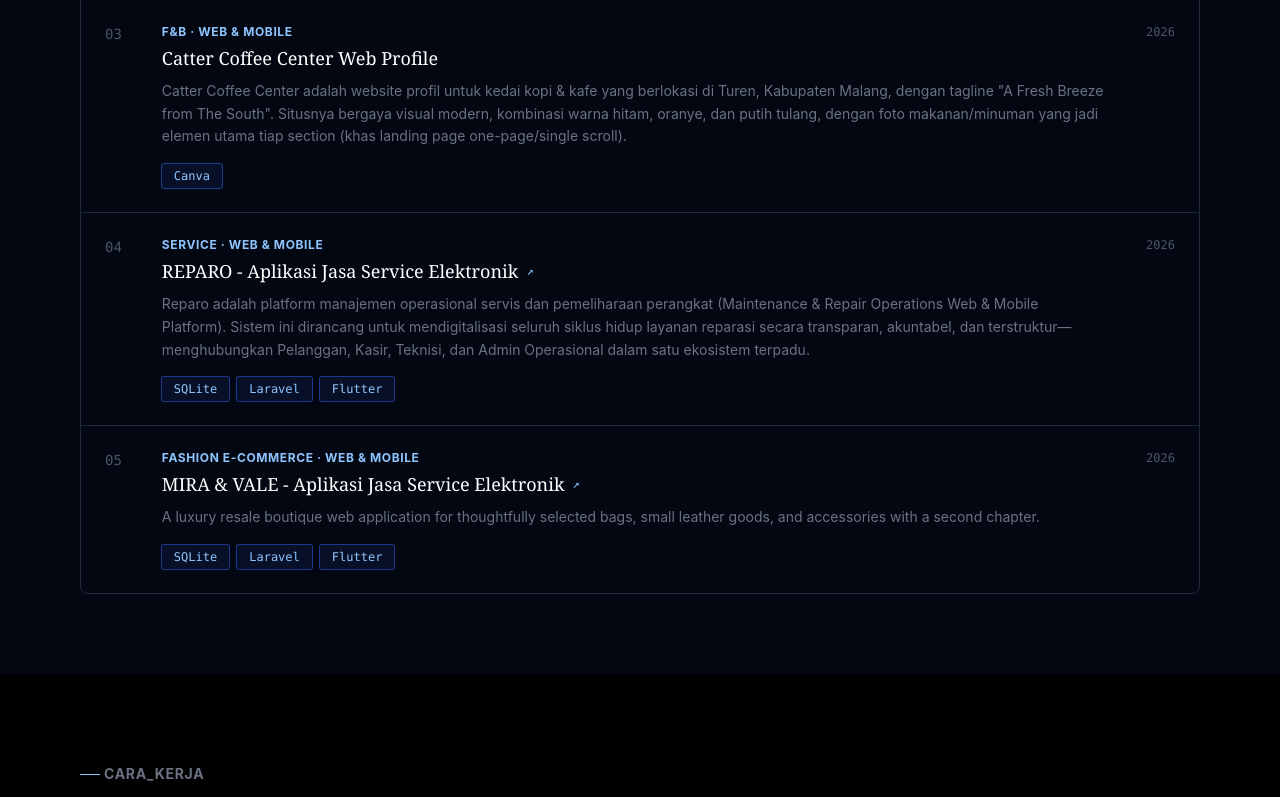
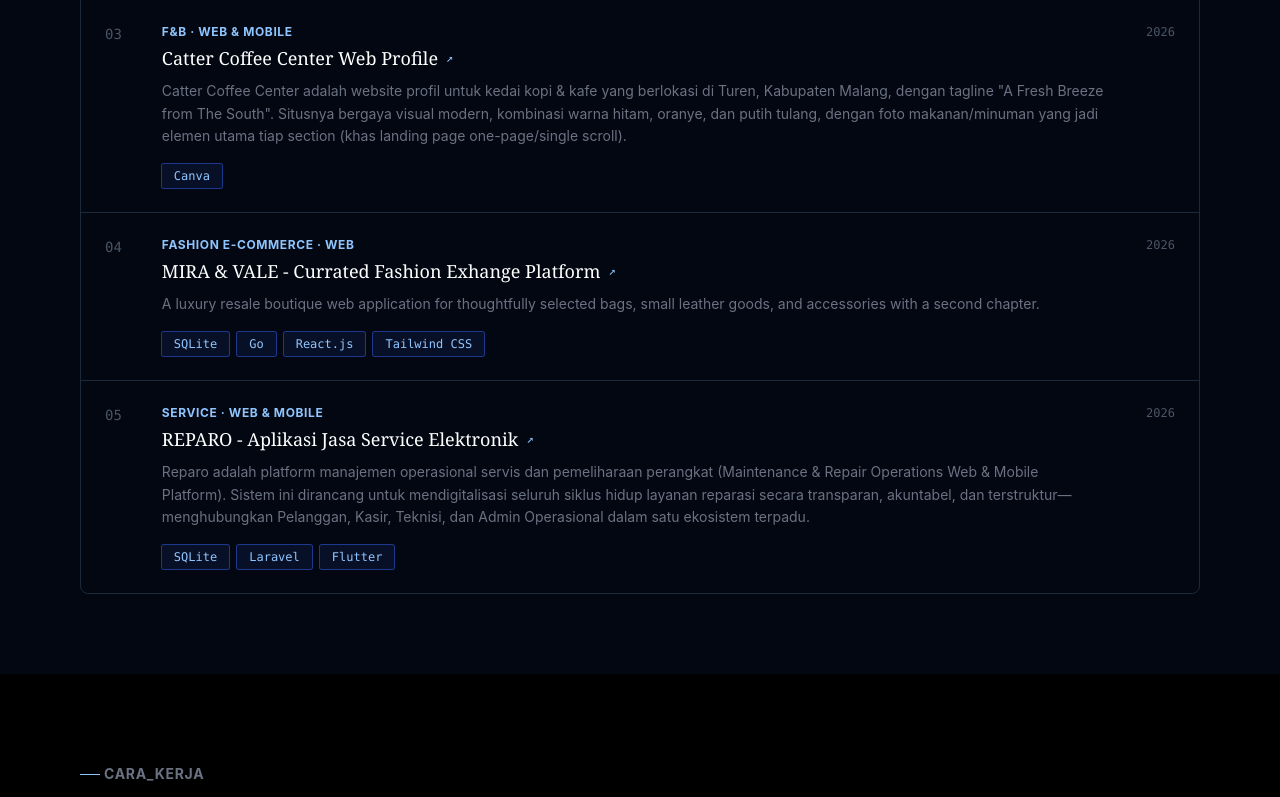
Before and after one commit to HanTweener/profile, a React (Vite) app: page / in a window 1280 px wide. Shown: the part 2502-3299 px from the top of the page. Built offline with nearby package versions, Linux system fonts and the light colour scheme; no server answers.

Commit message:
third commit

```diff
--- a/src/data/Projects.js
+++ b/src/data/Projects.js
@@ -27,9 +27,20 @@ export const projects = [
             'Catter Coffee Center adalah website profil untuk kedai kopi & kafe yang berlokasi di Turen, Kabupaten Malang, dengan tagline "A Fresh Breeze from The South". Situsnya bergaya visual modern, kombinasi warna hitam, oranye, dan putih tulang, dengan foto makanan/minuman yang jadi elemen utama tiap section (khas landing page one-page/single scroll).',
         tags: ['Canva'],
         year: '2026',
+        link: import.meta.env.VITE_PROJECT_3_URL || 'https://cattercoffee.center/',
     },
     {
         number: '04',
+        category: 'FASHION E-COMMERCE · WEB',
+        title: 'MIRA & VALE - Currated Fashion Exhange Platform',
+        description:
+            'A luxury resale boutique web application for thoughtfully selected bags, small leather goods, and accessories with a second chapter.',
+        tags: ['SQLite', 'Go', 'React.js', 'Tailwind CSS'],
+        year: '2026',
+        link: import.meta.env.VITE_PROJECT_5_URL || 'https://miravale.mfarhanf.dpdns.org/',
+    },
+    {
+        number: '05',
         category: 'SERVICE · WEB & MOBILE',
         title: 'REPARO - Aplikasi Jasa Service Elektronik',
         description:
@@ -38,14 +49,4 @@ export const projects = [
         year: '2026',
         link: import.meta.env.VITE_PROJECT_4_URL || 'https://reparov1.mfarhanf.dpdns.org/',
     },
-    {
-        number: '05',
-        category: 'FASHION E-COMMERCE · WEB & MOBILE',
-        title: 'MIRA & VALE - Aplikasi Jasa Service Elektronik',
-        description:
-            'A luxury resale boutique web application for thoughtfully selected bags, small leather goods, and accessories with a second chapter.',
-        tags: ['SQLite', 'Laravel', 'Flutter'],
-        year: '2026',
-        link: import.meta.env.VITE_PROJECT_5_URL || 'https://miravale.mfarhanf.dpdns.org/',
-    },
 ]
```
